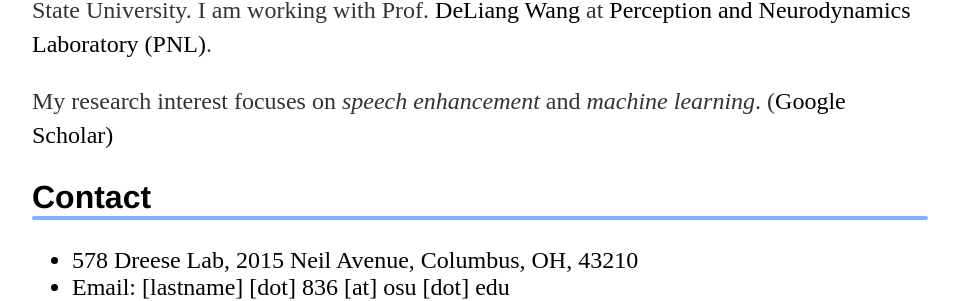
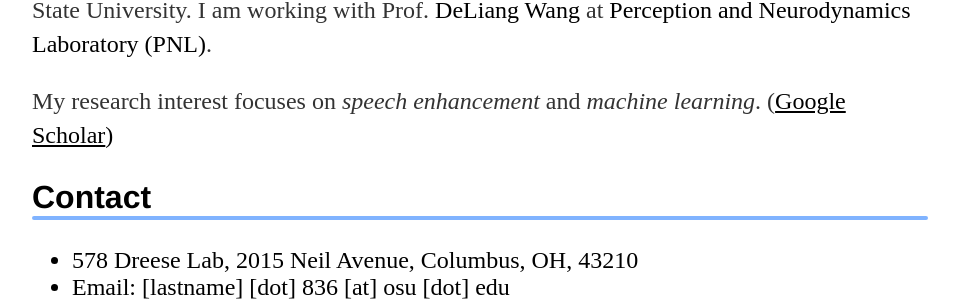
Before and after one commit to cliffzhao/cliffzhao.github.io, a Jekyll site: the page built from index.html, in a window 1280 px wide. Shown: the part 269-570 px from the top of the page, without its empty margins (160-1119 px from the left). Built offline with Jekyll 4.4.1, drawn with Linux system fonts in a browser that asks for light colours.

```diff
--- a/index.html
+++ b/index.html
@@ -10,7 +10,7 @@ title: Yan Zhao
 
     <p>I am a Ph.D. student in the Department of Computer Science and Engineering, The Ohio State University. I am working with Prof. <a href="http://web.cse.ohio-state.edu/~dwang/">DeLiang Wang</a> at <a href="http://web.cse.ohio-state.edu/~dwang/pnl/">Perception and Neurodynamics Laboratory (PNL)</a>.</p>
 
-    <p>My research interest focuses on <I>speech enhancement</I> and <I>machine learning</I>. (<a href="https://scholar.google.com/citations?user=cHzLMDEAAAAJ&hl=zh-CN" target="_blank">Google Scholar)</p>
+    <p>My research interest focuses on <I>speech enhancement</I> and <I>machine learning</I>. (<a href="https://scholar.google.com/citations?user=cHzLMDEAAAAJ&hl=zh-CN" target="_blank"><U>Google Scholar</U>)</p>
 
 
     <h2>Contact</h2>
```
